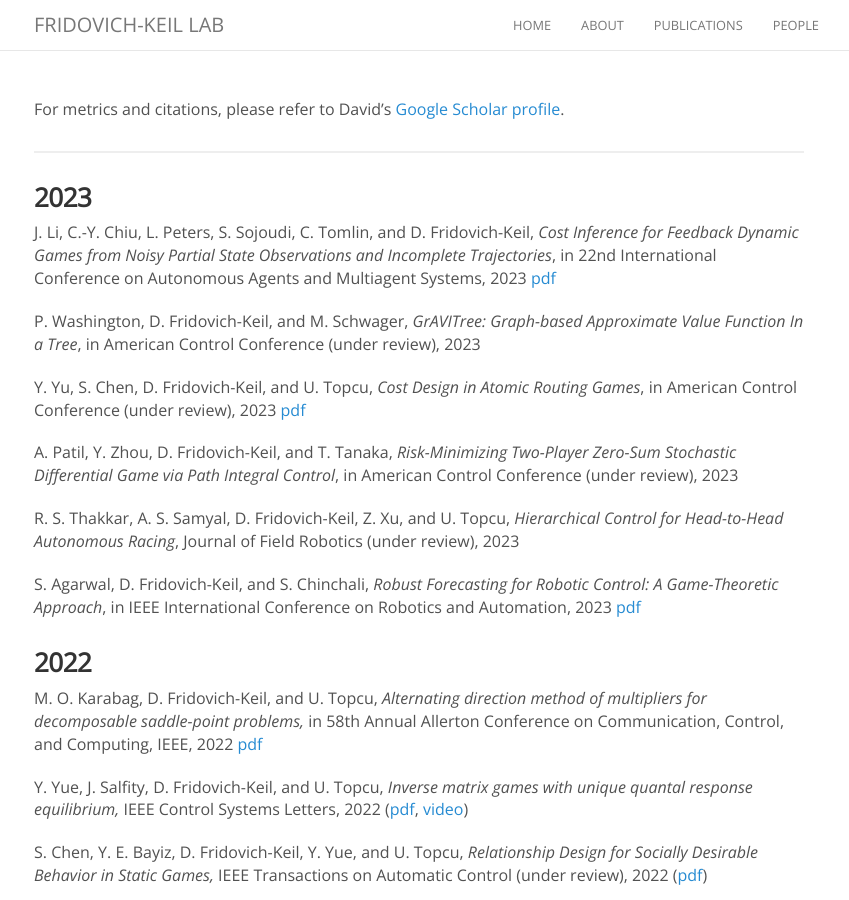
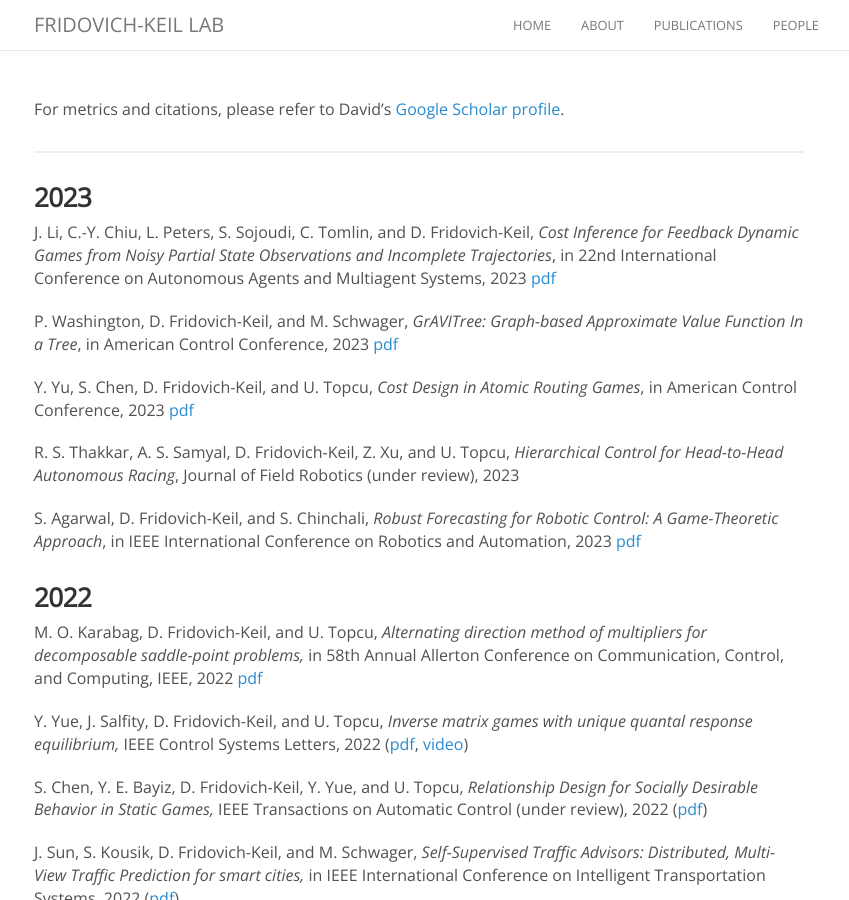
Before and after one commit to KordingLab/KordingLab.github.io, a Jekyll site: the page built from publications.md, in a window 1280 px wide and 900 px high. Shown: the whole window, without its empty margins (221-1070 px from the left). Built offline with Jekyll 4.4.1, drawn with Linux system fonts in a browser that asks for light colours; nearby versions of some CDN libraries; comment, search, counter and statistics services are not loaded.

Commit message:
adding links

```diff
--- a/publications.md
+++ b/publications.md
@@ -11,11 +11,11 @@
 
 J. Li, C.-Y. Chiu, L. Peters, S. Sojoudi, C. Tomlin, and D. Fridovich-Keil, _Cost Inference for Feedback Dynamic Games from Noisy Partial State Observations and Incomplete Trajectories_, in 22nd International Conference on Autonomous Agents and Multiagent Systems, 2023 [pdf](https://arxiv.org/pdf/2301.01398.pdf)
 
-P. Washington, D. Fridovich-Keil, and M. Schwager, _GrAVITree: Graph-based Approximate Value Function In a Tree_, in American Control Conference (under review), 2023
+P. Washington, D. Fridovich-Keil, and M. Schwager, _GrAVITree: Graph-based Approximate Value Function In a Tree_, in American Control Conference, 2023 [pdf](https://arxiv.org/abs/2301.07822)
 
-Y. Yu, S. Chen, D. Fridovich-Keil, and U. Topcu, _Cost Design in Atomic Routing Games_, in American Control Conference (under review), 2023 [pdf](https://arxiv.org/pdf/2210.01221)
+Y. Yu, S. Chen, D. Fridovich-Keil, and U. Topcu, _Cost Design in Atomic Routing Games_, in American Control Conference, 2023 [pdf](https://arxiv.org/pdf/2210.01221)
 
-A. Patil, Y. Zhou, D. Fridovich-Keil, and T. Tanaka, _Risk-Minimizing Two-Player Zero-Sum Stochastic Differential Game via Path Integral Control_, in American Control Conference (under review), 2023
+<!-- A. Patil, Y. Zhou, D. Fridovich-Keil, and T. Tanaka, _Risk-Minimizing Two-Player Zero-Sum Stochastic Differential Game via Path Integral Control_, in American Control Conference (under review), 2023 -->
 
 R. S. Thakkar, A. S. Samyal, D. Fridovich-Keil, Z. Xu, and U. Topcu, _Hierarchical Control for Head-to-Head Autonomous Racing_, Journal of Field Robotics (under review), 2023
 
```
